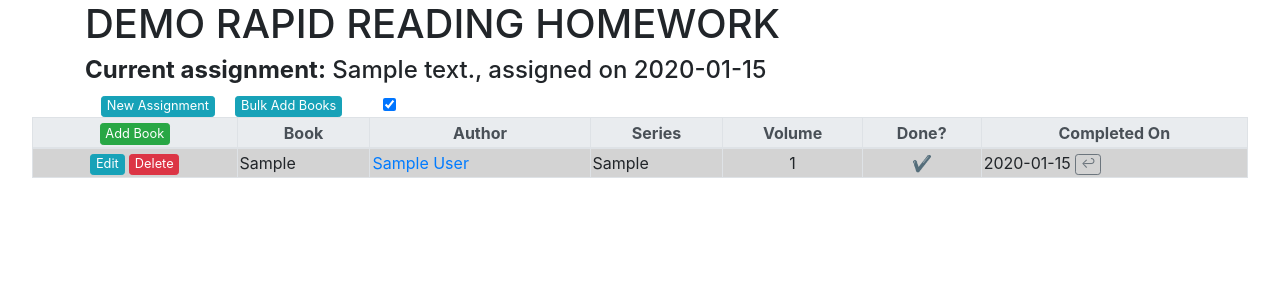
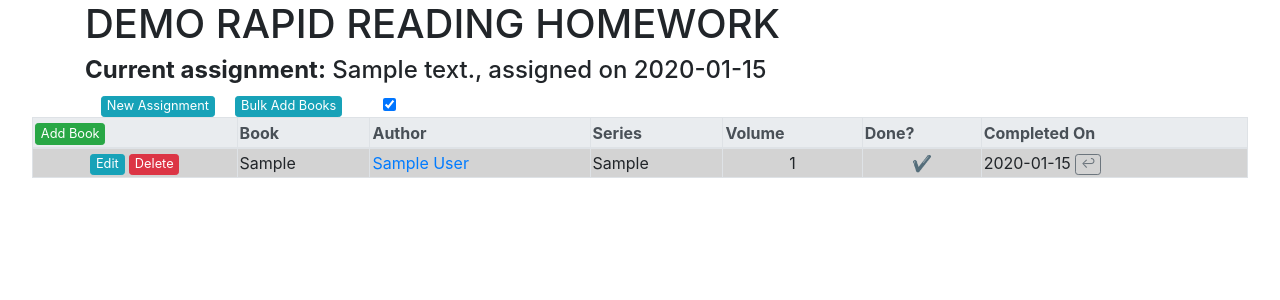
Before and after one commit to wellheup/TeacherDiscordBot, a Flask app: page /syllabus in a window 1280 px wide. Shown: the top 300 px of the page. Run offline with Flask 3, Linux system fonts and the light colour scheme; tables that the repository leaves empty hold one stand-in row (values such as "Sample post"); some libraries are stand-ins or nearby versions.

Commit message:
Align syllabus header row content to the left
Update syllabus.html to apply `text-align: left` to both `th` elements in the header row.

Replit-Commit-Author: Agent
Replit-Commit-Session-Id: a462562c-9e38-444c-9424-0162b0fe5a6a
Replit-Commit-Checkpoint-Type: full_checkpoint
Replit-Commit-Event-Id: 06f5a532-0539-4722-a934-b7289d394c91
Replit-Commit-Screenshot-Url: https://storage.googleapis.com/screenshot-production-us-central1/bf69b722-d9f3-4ad0-a379-ce1d8e91857e/a462562c-9e38-444c-9424-0162b0fe5a6a/WBeQtMf

```diff
--- a/templates/syllabus.html
+++ b/templates/syllabus.html
@@ -72,7 +72,7 @@
         >
           <thead class="thead-light">
             <tr>
-              <th style="padding: 2px; white-space: nowrap">
+              <th style="padding: 2px; white-space: nowrap; text-align: left">
                 <button
                   class="btn btn-sm btn-success"
                   id="addNewBookButton"
@@ -85,7 +85,7 @@
               {% for column in columns %}
               <th
                 class="col-{{ column }}"
-                style="padding: 2px; white-space: nowrap"
+                style="padding: 2px; white-space: nowrap; text-align: left"
               >
                 {{ pretty_columns[column] }}
               </th>
```
